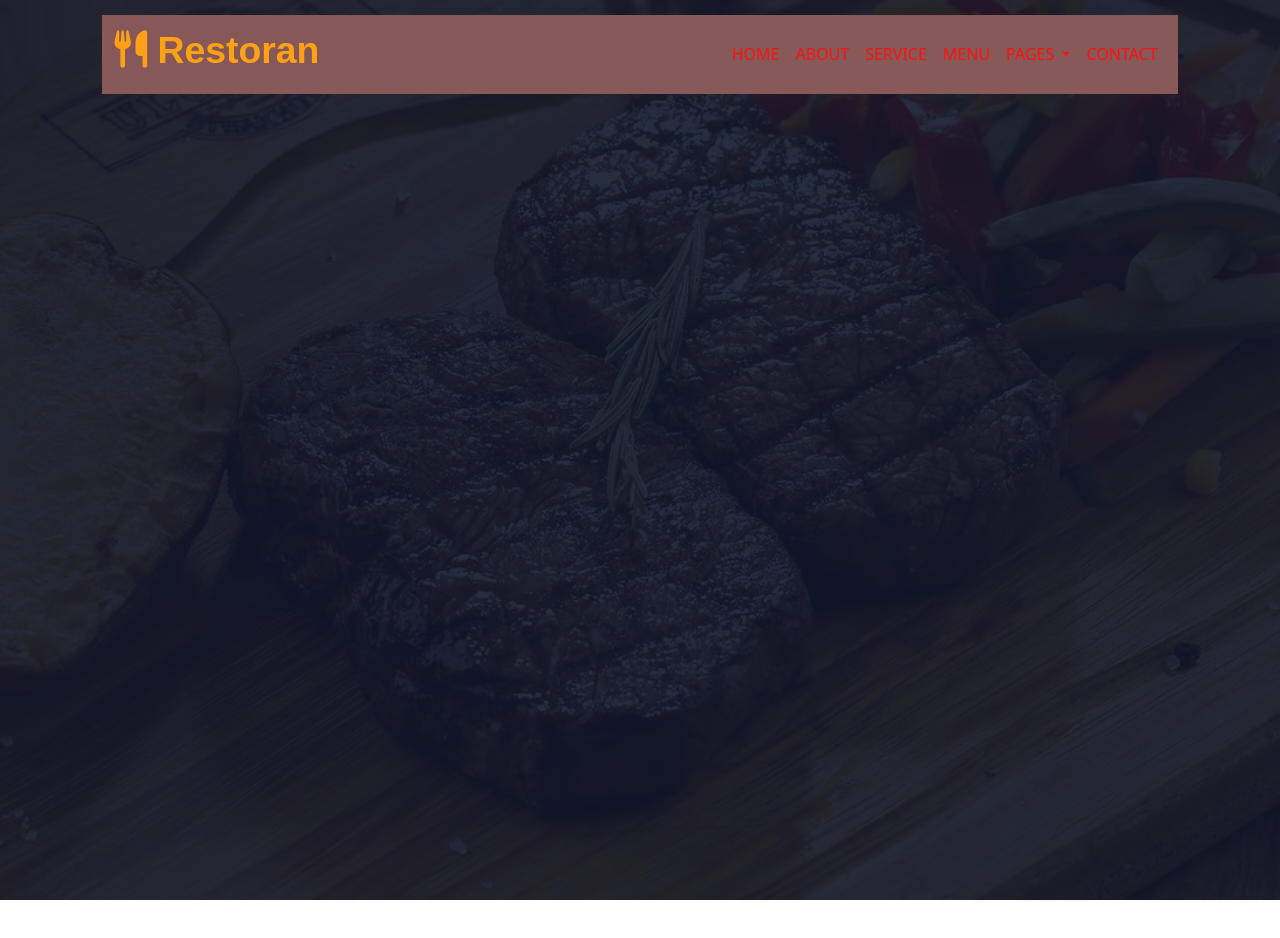
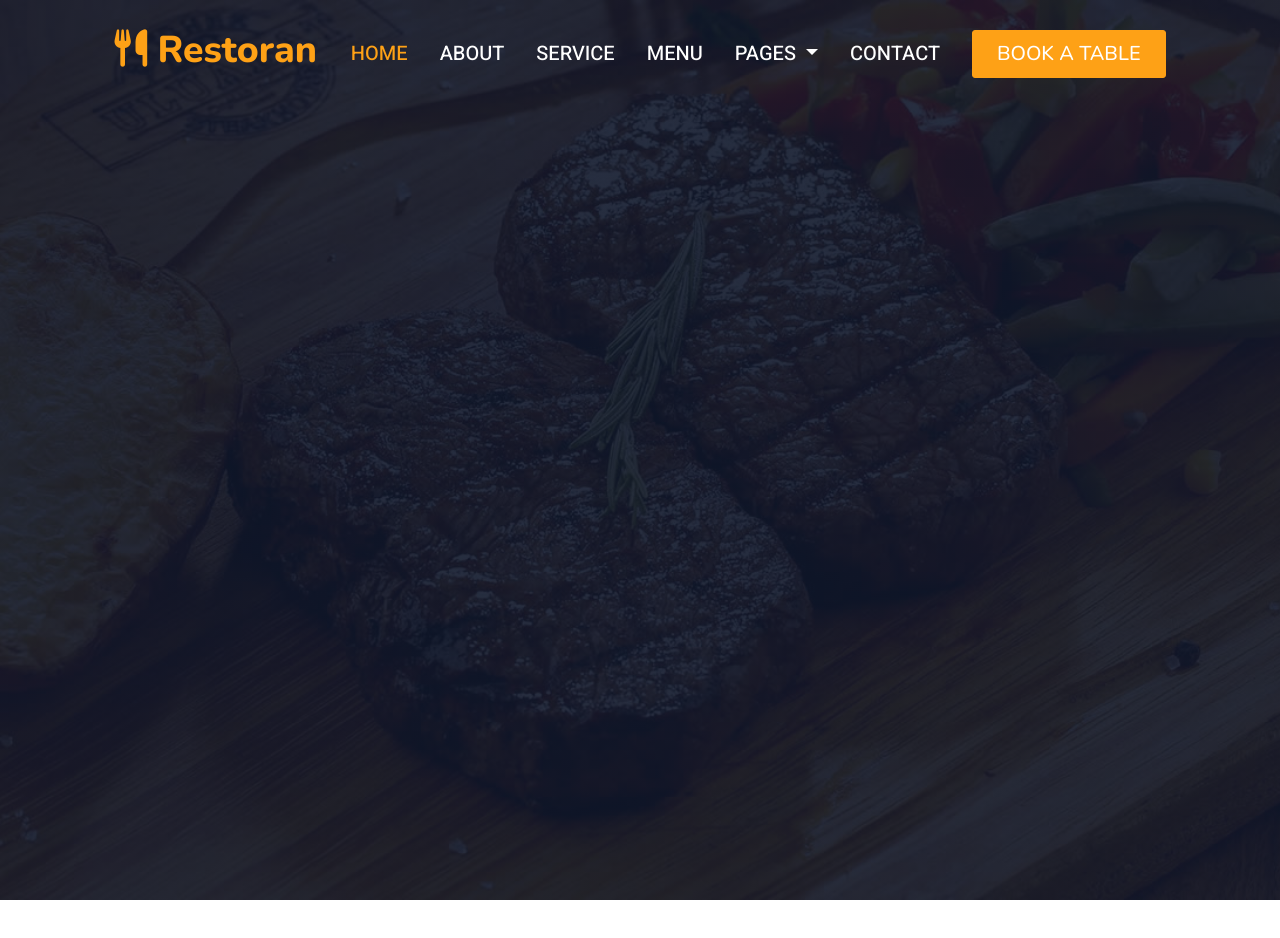
Before and after one commit to rajchovtiya/Restoran, a plain HTML site: page index.html in a window 1280 px wide. Drawn offline with nearby package versions, Linux system fonts and the light colour scheme.

Commit message:
add nab_bar cod in file

```diff
--- a/index.html
+++ b/index.html
@@ -11,6 +11,11 @@
         href="https://fonts.googleapis.com/css2?family=Nunito:ital,wght@0,200..1000;1,200..1000&family=Open+Sans:ital,wght@0,300..800;1,300..800&family=Poppins:ital,wght@0,100;0,200;0,300;0,400;0,500;0,600;0,700;0,800;0,900;1,100;1,200;1,300;1,400;1,500;1,600;1,700;1,800;1,900&family=Raleway:ital,wght@0,100..900;1,100..900&family=Roboto:ital,wght@0,100;0,300;0,400;0,500;0,700;0,900;1,100;1,300;1,400;1,500;1,700;1,900&display=swap">
     <link rel="stylesheet" href="https://cdn.jsdelivr.net/npm/bootstrap@5.3.3/dist/css/bootstrap.min.css">
     <link rel="stylesheet" href="https://cdnjs.cloudflare.com/ajax/libs/font-awesome/6.7.2/css/all.min.css" />
+    <link rel="preconnect" href="https://fonts.googleapis.com">
+    <link rel="preconnect" href="https://fonts.gstatic.com" crossorigin>
+    <link
+        href="https://fonts.googleapis.com/css2?family=Heebo:wght@100..900&family=Nunito:ital,wght@0,200..1000;1,200..1000&family=Open+Sans:ital,wght@0,300..800;1,300..800&family=Poppins:ital,wght@0,100;0,200;0,300;0,400;0,500;0,600;0,700;0,800;0,900;1,100;1,200;1,300;1,400;1,500;1,600;1,700;1,800;1,900&family=Raleway:ital,wght@0,100..900;1,100..900&family=Roboto:ital,wght@0,100;0,300;0,400;0,500;0,700;0,900;1,100;1,300;1,400;1,500;1,700;1,900&display=swap"
+        rel="stylesheet">
     <link rel="stylesheet" href="stylepage/style.css">
 </head>
 
@@ -33,10 +38,10 @@
                         <span class="navbar-toggler-icon"></span>
                     </button>
 
-                    <div class="collapse navbar-collapse flex-grow-0" id="navbarSupportedContent">
-                        <ul class="navbar-nav me-auto mb-2 mb-lg-0 navlink">
+                    <div class="collapse navbar-collapse flex-grow-0 gap-4" id="navbarSupportedContent">
+                        <ul class="navbar-nav me-auto mb-2 mb-lg-0 navlink gap-3">
                             <li class="nav-item">
-                                <a class="nav-link" aria-current="page" href="#">HOME</a>
+                                <a class="nav-link nav-link_click" aria-current="page" href="#">HOME</a>
                             </li>
                             <li class="nav-item">
                                 <a class="nav-link" href="#">ABOUT</a>
@@ -64,7 +69,8 @@
                             </li>
 
                         </ul>
-
+                        <a href="#" class="btn btn-primary py-2 px-4 buttons">BOOK A
+                            TABLE</a>
                     </div>
                 </div>
             </nav>
--- a/stylepage/style.css
+++ b/stylepage/style.css
@@ -2,6 +2,8 @@
     margin: 0;
     padding: 0;
     box-sizing: border-box;
+    font-family: "Heebo", sans-serif;
+    font-weight: 500;
 }
 
 body,
@@ -45,7 +47,7 @@ a {
 nav {
     position: absolute;
     width: 100%;
-    background-color: rgb(134, 88, 88);
+    background-color: transparent;
 }
 
 .web_logo {
@@ -53,6 +55,36 @@ nav {
     font-size: calc(1.375rem + 1.2vw);
     font-weight: 800;
 }
-.navlink li a{
-    color: rgb(255, 17, 17);
+
+.navlink li a {
+    font-size: 20px;
 }
+
+.nav-link {
+    color: white;
+    transition: all 0.75s;
+}
+
+.nav-link_click {
+    color: #FEA116;
+}
+
+.nav-link:hover {
+    color: #FEA116;
+}
+
+.buttons {
+    background-color: #FEA116;
+    border-color: #FEA116;
+    border-radius: 3px;
+    font-size: 20px;
+    font-weight: 500;
+    font-family: "Nunito", sans-serif;
+
+}
+
+.buttons:hover {
+    background-color: #FEA116;
+    border-color: #FEA116;
+
+}
```
